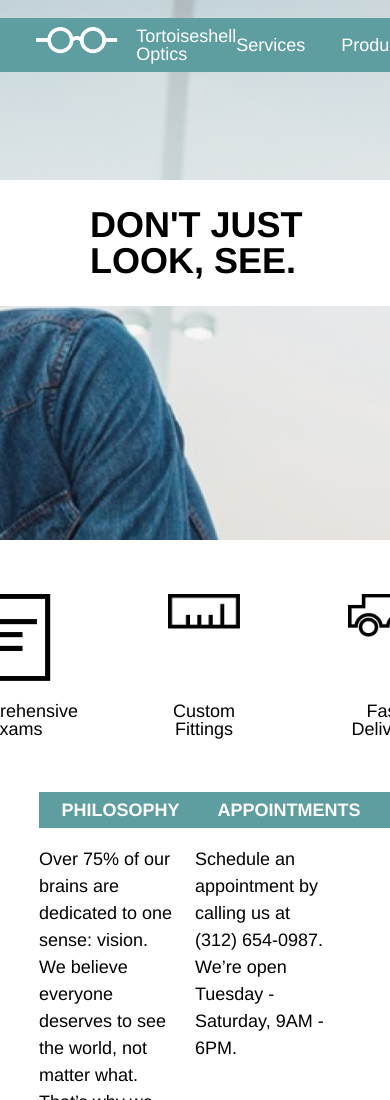
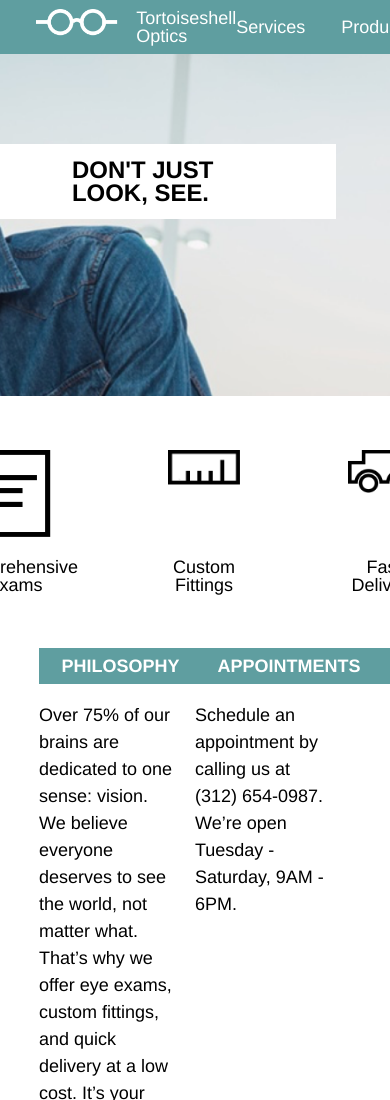
Before and after one commit to cornopaez/codecademy-tortoiseshell, a plain HTML site: page index.html in a window 390 px wide. Shown: the top 1100 px of the page. Drawn offline with Linux system fonts and the light colour scheme.

Commit message:
Added styling for sub-1024px screens.

```diff
--- a/index.html
+++ b/index.html
@@ -15,6 +15,7 @@
 					<span>Tortoiseshell Optics</span>
 				</div>
 				<div class="links">
+					<span>Menu</span>
 					<ul>
 						<li>Services</li>
 						<li>Products</li>
--- a/resources/style.css
+++ b/resources/style.css
@@ -10,6 +10,7 @@ html {
 	height: 30rem;
 	background: url(glasses-bg.png) no-repeat center;
 	background-size: cover;
+	padding: 1rem;
 }
 
 .banner .container {
@@ -19,13 +20,11 @@ html {
 }
 
 .banner .container nav {
-	position: absolute;
 	background: cadetblue;
 	color: white;
 	display: flex;
 	justify-content: space-between;
 	align-items: center;
-	top: 1rem;
 	width: 100%;
 }
 
@@ -47,6 +46,10 @@ html {
 }
 
 /*Links*/
+
+.links span {
+	display: none;
+}
 
 .links ul {
 	display: inline-flex;
@@ -158,3 +161,27 @@ footer .container {
 	display: inherit;
 	align-items: center;
 }
+
+/*Queries
+-------------------------------------------------*/
+
+/*Tablet*/
+@media only screen and (max-width: 1024px) {
+
+	.banner {
+		padding: 0;
+		height: 22rem;
+	}
+
+	.banner .container {
+		max-width: 100%;
+	}
+
+	.detail {
+		margin-top: 5rem;
+		padding: 0.75rem 4rem;
+		font-size: 1.33rem;
+		margin-right: 3rem;
+	}
+
+}
```
